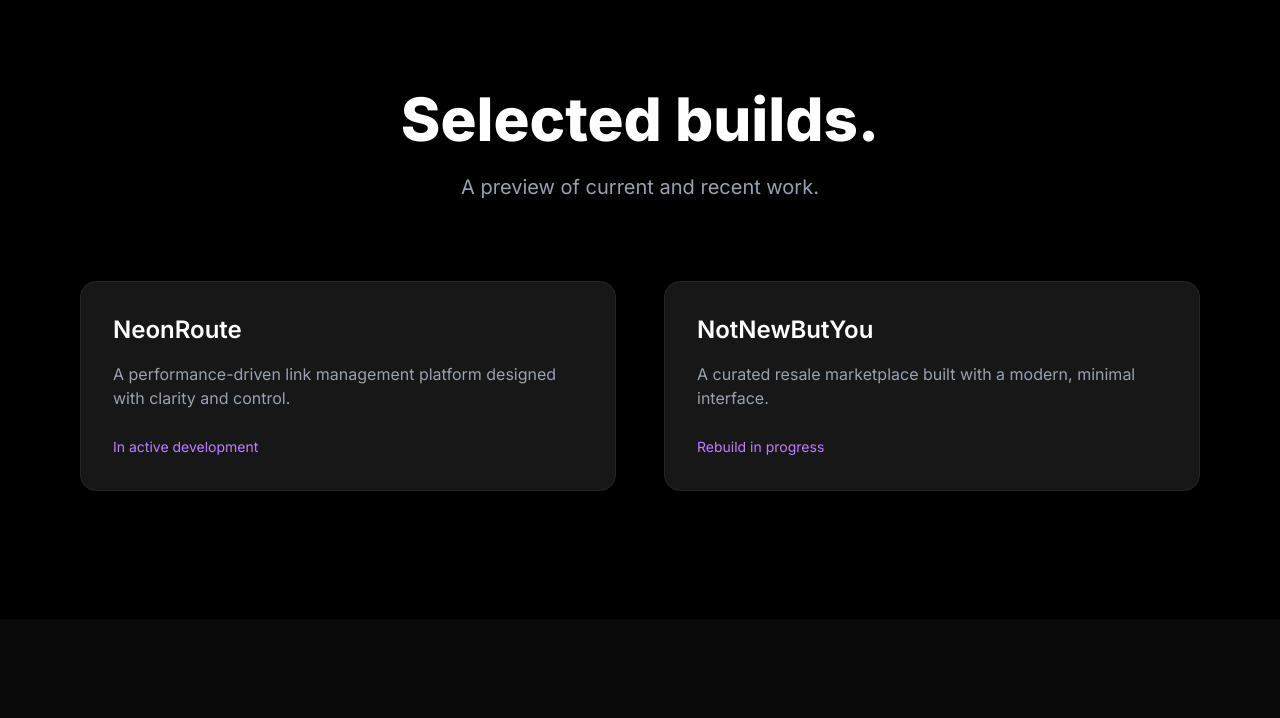
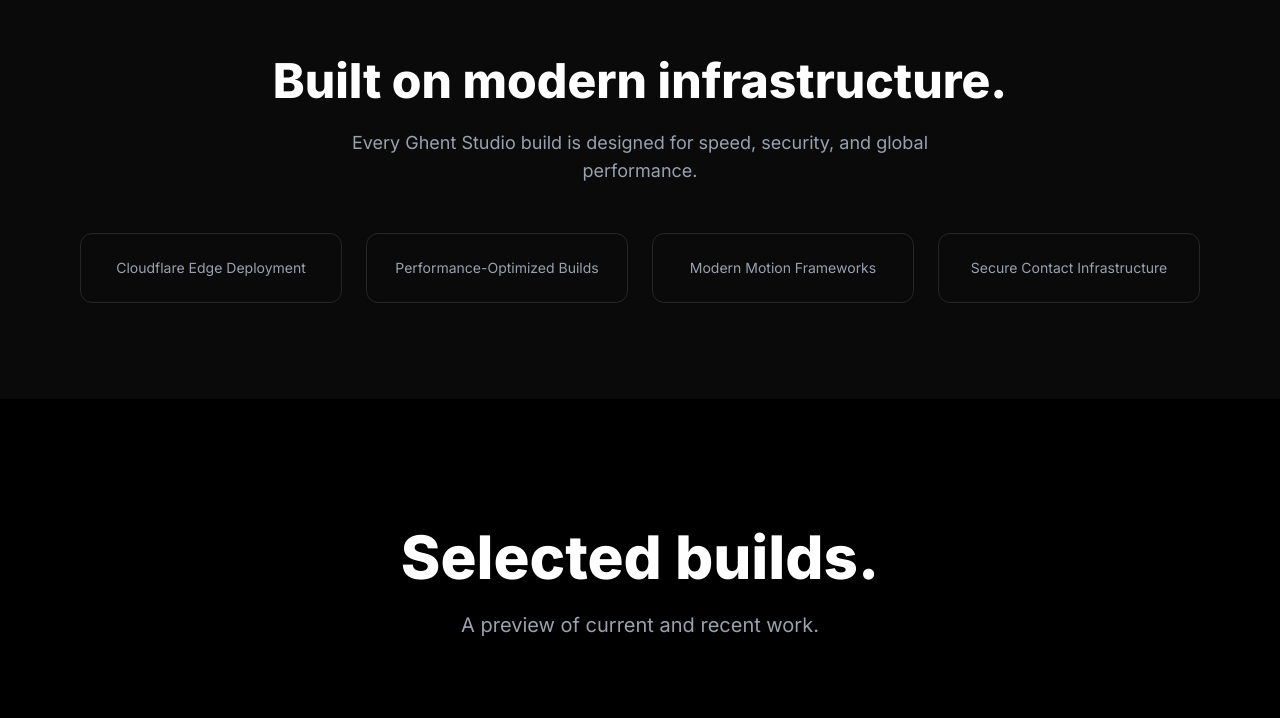
Before and after one commit to raghent/ghent-studio, a React (Vite) app: page / in a window 1280 px wide. Shown: the part 1431-2149 px from the top of the page. Built offline with nearby package versions, Linux system fonts and the light colour scheme.

Commit message:
Add technology credibility section

```diff
--- a/src/App.jsx
+++ b/src/App.jsx
@@ -2,6 +2,7 @@
 import Navbar from "./components/Navbar"
 import Hero from "./sections/Hero"
 import Why from "./sections/Why"
+import Tech from "./sections/Tech"
 import Work from "./sections/Work"
 import Pricing from "./sections/Pricing"
 import Contact from "./sections/Contact"
@@ -13,6 +14,7 @@
       <Navbar />
       <Hero />
       <Why />
+      <Tech />
       <Work />
       <Pricing />
       <Contact />
--- /dev/null
+++ b/src/sections/Tech.jsx
@@ -0,0 +1,52 @@
+import { motion } from "framer-motion"
+
+export default function Tech() {
+  return (
+    <section className="py-24 px-8 md:px-20 bg-neutral-950 text-white">
+      <div className="max-w-6xl mx-auto text-center">
+
+        <motion.h2
+          initial={{ opacity: 0, y: 30 }}
+          whileInView={{ opacity: 1, y: 0 }}
+          transition={{ duration: 0.7 }}
+          viewport={{ once: true }}
+          className="text-3xl md:text-5xl font-bold mb-6"
+        >
+          Built on modern infrastructure.
+        </motion.h2>
+
+        <motion.p
+          initial={{ opacity: 0, y: 30 }}
+          whileInView={{ opacity: 1, y: 0 }}
+          transition={{ duration: 0.7, delay: 0.15 }}
+          viewport={{ once: true }}
+          className="text-gray-400 text-lg max-w-2xl mx-auto mb-12"
+        >
+          Every Ghent Studio build is designed for speed, security,
+          and global performance.
+        </motion.p>
+
+        <div className="grid grid-cols-2 md:grid-cols-4 gap-6 text-sm text-gray-400">
+
+          <div className="border border-neutral-800 rounded-xl p-6">
+            Cloudflare Edge Deployment
+          </div>
+
+          <div className="border border-neutral-800 rounded-xl p-6">
+            Performance-Optimized Builds
+          </div>
+
+          <div className="border border-neutral-800 rounded-xl p-6">
+            Modern Motion Frameworks
+          </div>
+
+          <div className="border border-neutral-800 rounded-xl p-6">
+            Secure Contact Infrastructure
+          </div>
+
+        </div>
+
+      </div>
+    </section>
+  )
+}
```
